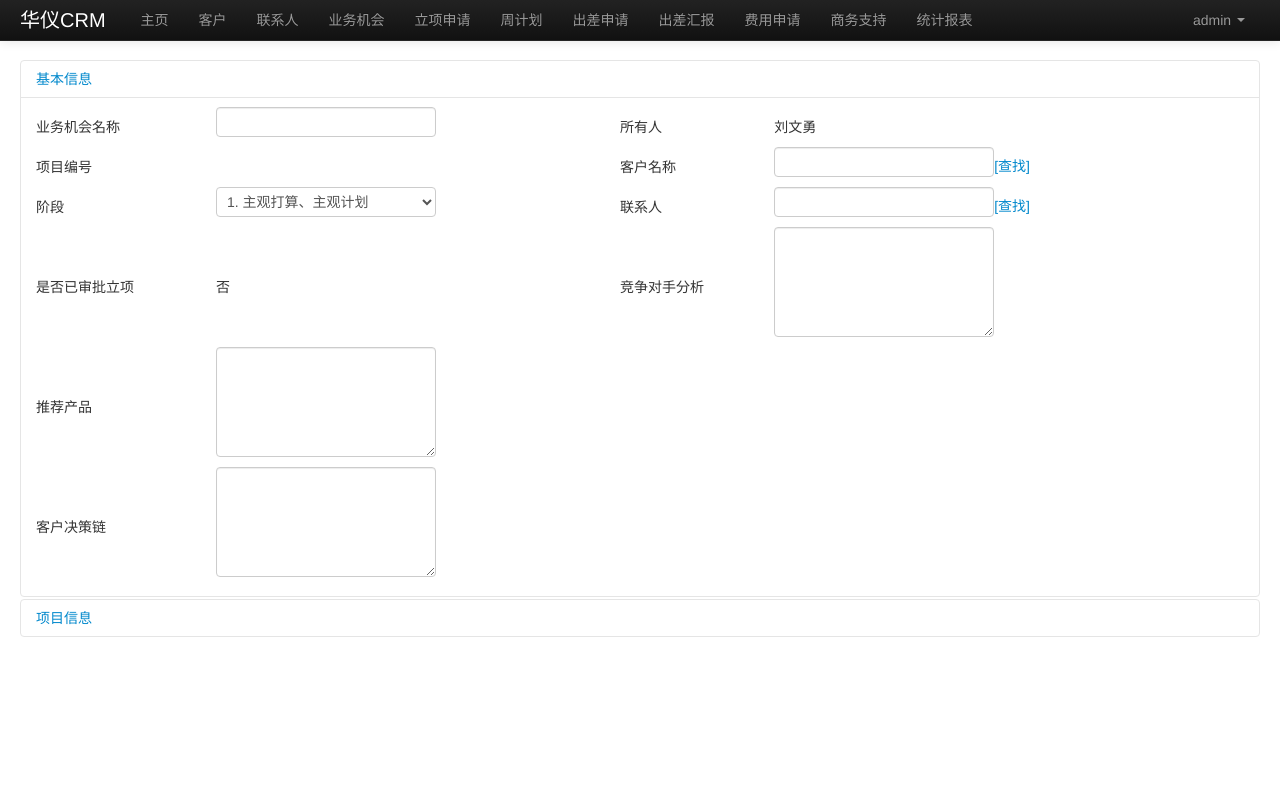
After one commit to fenildf/crm, a Django app: page /crm/main_sale_opportunity/new_sale_opportunity in a window 1280 px wide. The commit adds this page. Shown: the top 785 px of the page. Run offline with Django 3.2, Linux system fonts and the light colour scheme; a user stored in the database is signed in; parts of the project's set-up code (start-up, migrations or seed data) failed here and were passed over; some libraries are stand-ins or nearby versions.

Commit message:
完成了联系人，初步完成了业务机会的样式

```diff
--- a/crm/templates/base.html
+++ b/crm/templates/base.html
@@ -39,6 +39,9 @@
     {#对“联系人”功能模块页面的表格特效处理 #}
     <link href="{% static "css/contact/contact.css" %}" rel="stylesheet">
     <script src="{% static "js/contact/contact.js" %}"></script>
+    {#对“业务机会”功能模块页面的表格特效处理 #}
+    <link href="{% static "css/sale_opportunity/sale_opportunity.css" %}" rel="stylesheet">
+    <script src="{% static "js/sale_opportunity/sale_opportunity.js" %}"></script>
 </head>
 
 <body>
@@ -78,6 +81,7 @@
 
 <div class="container-fluid">
     {% block model_func %}{% endblock %}
+    {% block sale_opportunity %}{% endblock %}
 </div>
 <!-- /container -->
 </body>
--- /dev/null
+++ b/crm/templates/main_sale_opportunity_detail.html
@@ -0,0 +1,448 @@
+{% extends "base.html" %}
+{#显示该登录用户的联系人列表#}
+{# http://www.bootcss.com/p/jquery-ui-bootstrap/#accordion 日期及折叠#}
+{% block sale_opportunity %}
+
+    <div class="accordion" id="accordion2">
+    <div class="accordion-group">
+    <div class="accordion-heading">
+        <a class="accordion-toggle" data-toggle="collapse" data-parent="#accordion2" href="#basic_info">
+            基本信息
+        </a>
+    </div>
+    <div id="basic_info" class="accordion-body collapse in">
+        <div class="accordion-inner">
+            <div id="basic_info" class="collapse in">
+                <table class="cloudtab bianjibg" width="100%" border="0" cellpadding="0" cellspacing="0">
+                    <tbody>
+                    <tr>
+                        <td class="labright">
+                            业务机会名称
+                        </td>
+                        <td class="lableft">
+                            <div class="requiredInput">
+                                <div class="requiredinfo"></div>
+                                <input type="text" size="20" maxlength="255" name="ffe1000000017934jB67"
+                                       id="ffe1000000017934jB67" value=""></div>
+
+                        </td>
+
+
+                        <td class="labright">
+                            所有人
+
+                        </td>
+                        <td class="lableft">
+                            刘文勇
+
+                        </td>
+
+                    </tr>
+
+                    <tr>
+
+                        <td class="labright">
+                            项目编号
+
+                        </td>
+                        <td class="lableft">
+                            &nbsp;
+                            <input type="hidden" name="entity.strField15" id="ffe201200496198t5e0d" value="">
+
+                        </td>
+
+
+                        <td class="labright">
+                            客户名称
+
+                        </td>
+                        <td class="lableft">
+                            <div class="requiredInput">
+                                <div class="requiredinfo"></div>
+                                <input type="text" name="ffe201100003451XKACg" id="ffe201100003451XKACg" value=""
+                                       onchange="getElementByIdCS('ffe201100003451XKACg_lkid').value='';getElementByIdCS('ffe201100003451XKACg_mod').value='1';"><input
+                                    type="hidden" name="ffe201100003451XKACg_lkid" id="ffe201100003451XKACg_lkid"
+                                    value=""><input type="hidden" name="ffe201100003451XKACg_lkold"
+                                                    id="ffe201100003451XKACg_lkold" value=""><input type="hidden"
+                                                                                                    name="ffe201100003451XKACg_lktp"
+                                                                                                    id="ffe201100003451XKACg_lktp"
+                                                                                                    value="001"><input
+                                    type="hidden" name="ffe201100003451XKACg_lspf" id="ffe201100003451XKACg_lspf"
+                                    value="0"><input type="hidden" name="ffe201100003451XKACg_lspfsub"
+                                                     id="ffe201100003451XKACg_lspfsub" value="0"><input type="hidden"
+                                                                                                        name="ffe201100003451XKACg_mod"
+                                                                                                        id="ffe201100003451XKACg_mod"
+                                                                                                        value="0"><a
+                                    href="javascript:openLookup('/platform/lookup/lookup.action?lkfm=editPage&lknm=ffe201100003451XKACg&lktp=' + getElementByIdCS('ffe201100003451XKACg_lktp').value,670,'1','&lksrch=' + escapeUTF(getElementByIdCS('ffe201100003451XKACg').value.substring(0, 80)))">[查找] </a>
+                            </div>
+
+                        </td>
+
+                    </tr>
+
+                    <tr>
+
+                        <td class="labright">
+                            阶段
+
+                        </td>
+                        <td class="lableft">
+                            <div class="requiredInput">
+                                <div class="requiredinfo"></div>
+                                <select id="ffe201100003943eFUc8" name="ffe201100003943eFUc8">
+                                    <option value="">--无--</option>
+                                    <option index="0" value="1. 主观打算、主观计划" selected="">1. 主观打算、主观计划</option>
+                                    <option index="1" value="2. 信息发现">2. 信息发现</option>
+                                    <option index="3" value="3. 立项">3. 立项</option>
+                                    <option index="4" value="4. 实质操作">4. 实质操作</option>
+                                    <option index="5" value="5. 投标及商务谈判 ">5. 投标及商务谈判</option>
+                                    <option index="5" value="6. 签单">6. 签单</option>
+                                    <option index="6" value="7. 丢标、弃标">7. 丢标、弃标</option>
+                                </select></div>
+
+                        </td>
+
+
+                        <td class="labright">
+                            联系人
+
+                        </td>
+                        <td class="lableft">
+                            <div class="requiredInput">
+                                <div class="requiredinfo"></div>
+                                <input type="text" name="ffe201200849221yrnwZ" id="ffe201200849221yrnwZ" value=""
+                                       onchange="getElementByIdCS('ffe201200849221yrnwZ_lkid').value='';getElementByIdCS('ffe201200849221yrnwZ_mod').value='1';"><input
+                                    type="hidden" name="ffe201200849221yrnwZ_lkid" id="ffe201200849221yrnwZ_lkid"
+                                    value=""><input type="hidden" name="ffe201200849221yrnwZ_lkold"
+                                                    id="ffe201200849221yrnwZ_lkold" value=""><input type="hidden"
+                                                                                                    name="ffe201200849221yrnwZ_lktp"
+                                                                                                    id="ffe201200849221yrnwZ_lktp"
+                                                                                                    value="003"><input
+                                    type="hidden" name="ffe201200849221yrnwZ_lspf" id="ffe201200849221yrnwZ_lspf"
+                                    value="0"><input type="hidden" name="ffe201200849221yrnwZ_lspfsub"
+                                                     id="ffe201200849221yrnwZ_lspfsub" value="0"><input type="hidden"
+                                                                                                        name="ffe201200849221yrnwZ_mod"
+                                                                                                        id="ffe201200849221yrnwZ_mod"
+                                                                                                        value="0"><a
+                                    href="javascript:openLookup('/platform/lookup/lookup.action?lkfm=editPage&lknm=ffe201200849221yrnwZ&lktp=' + getElementByIdCS('ffe201200849221yrnwZ_lktp').value,670,'1','&lksrch=' + escapeUTF(getElementByIdCS('ffe201200849221yrnwZ').value.substring(0, 80)))">[查找] </a>
+                            </div>
+
+                        </td>
+
+                    </tr>
+
+                    <tr>
+
+                        <td class="labright">
+                            是否已审批立项
+
+                        </td>
+                        <td class="lableft">
+                            否
+                            <input type="hidden" name="entity.strField13" id="ffe201200491025u7PBM" value="否">
+
+                        </td>
+
+
+                        <td class="labright">
+                            竞争对手分析
+
+                        </td>
+                        <td class="lableft">
+                            <div class="requiredInput">
+                                <div class="requiredinfo"></div>
+                                <textarea id="ffe201202842610guwq7" name="ffe201202842610guwq7" maxlength="4000"
+                                          rows="5"
+                                          cols="40" wrap="soft"></textarea></div>
+
+                        </td>
+
+                    </tr>
+
+                    <tr>
+
+                        <td class="labright">
+                            推荐产品
+
+                        </td>
+                        <td class="lableft">
+                            <div class="requiredInput">
+                                <div class="requiredinfo"></div>
+                                <textarea id="ffe201202842622dq4QM" name="ffe201202842622dq4QM" maxlength="4000"
+                                          rows="5"
+                                          cols="40" wrap="soft">
+                                </textarea>
+                            </div>
+                        </td>
+                        <td class="labright">&nbsp;</td>
+                        <td class="lableft">&nbsp;</td>
+                    </tr>
+                    <tr>
+                        <td class="labright">
+                            客户决策链
+
+                        </td>
+                        <td class="lableft">
+                            <div class="requiredInput">
+                                <div class="requiredinfo"></div>
+                                <textarea id="ffe201202842873Stxzk" name="ffe201202842873Stxzk" maxlength="4000"
+                                          rows="5"
+                                          cols="40" wrap="soft">
+
+                                </textarea>
+                            </div>
+
+                        </td>
+
+
+                        <td class="labright">&nbsp;</td>
+                        <td class="lableft">&nbsp;</td>
+
+                    </tr>
+
+                    </tbody>
+                </table>
+            </div>
+        </div>
+    </div>
+    </div>
+    <div class="accordion-group">
+    <div class="accordion-heading">
+        <a class="accordion-toggle" data-toggle="collapse" data-parent="#accordion2" href="#project_info">
+            项目信息
+        </a>
+    </div>
+    <div id="project_info" class="accordion-body collapse">
+    <div class="accordion-inner">
+    <div id="project_info" class="collapse in">
+    <table class="cloudtab bianjibg" width="100%" border="0" cellpadding="0" cellspacing="0">
+        <tbody>
+
+        <tr>
+
+            <td class="labright">
+                预计销售额（以万为单位）
+
+            </td>
+            <td class="lableft">
+                <div class="requiredInput">
+                    <div class="requiredinfo"></div>
+                    <input type="text" size="20" maxlength="5" name="ffe201100003456bxpQG" id="ffe201100003456bxpQG"
+                           value="">
+                </div>
+            </td>
+            <td class="labright">
+                预计招标日期
+
+            </td>
+            <td class="lableft">
+                <div class="requiredInput">
+                    <div class="requiredinfo"></div>
+                    <input id="ffe201200849852jRum4" class="datepicker hasDatepicker" size="20" type="text"
+                           name="ffe201200849852jRum4" value=""></div>
+
+            </td>
+
+        </tr>
+
+        <tr>
+
+            <td class="labright">
+                预计毛利（以万为单位）
+
+            </td>
+            <td class="lableft">
+                <div class="requiredInput">
+                    <div class="requiredinfo"></div>
+                    <input type="text" size="20" maxlength="5" name="ffe201200499378gnl09" id="ffe201200499378gnl09"
+                           value=""></div>
+
+            </td>
+
+
+            <td class="labright">
+                签约时间
+
+            </td>
+            <td class="lableft">
+                <div class="requiredInput">
+                    <div class="requiredinfo"></div>
+                    <input id="ffe201100003459P6VMA" class="datepicker hasDatepicker" size="20" type="text"
+                           name="ffe201100003459P6VMA" value=""></div>
+
+            </td>
+
+        </tr>
+
+        <tr>
+
+            <td class="labright">
+                占年度目标比例
+
+            </td>
+            <td class="lableft">
+                <div class="requiredInput">
+                    <div class="requiredinfo"></div>
+                    <input type="text" size="20" maxlength="3" name="ffe201310856120PO9sj" id="ffe201310856120PO9sj"
+                           value=""></div>
+
+            </td>
+
+
+            <td class="labright">
+                厂家支持率
+
+            </td>
+            <td class="lableft">
+                <div class="requiredInput">
+                    <div class="requiredinfo"></div>
+                    <input type="text" size="20" maxlength="50" name="ffe2012008497699k1vI" id="ffe2012008497699k1vI"
+                           value=""></div>
+
+            </td>
+
+        </tr>
+
+        <tr>
+
+            <td class="labright">
+                目前费用总和
+
+            </td>
+            <td class="lableft">
+                &nbsp;
+                <input type="hidden" name="entity.strField20" id="ffe201200849919P7Vw8" value="">
+
+            </td>
+
+
+            <td class="labright">
+                是否报备
+
+            </td>
+            <td class="lableft">
+                <div class="requiredInput">
+                    <div class="requiredinfo"></div>
+                    <input type="checkbox" id="ffe201200849806Bjn3k" name="ffe201200849806Bjn3k"></div>
+
+            </td>
+
+        </tr>
+
+        </tbody>
+    </table>
+    <table class="cloudtab bianjibg" width="100%" border="0" cellpadding="0" cellspacing="0">
+        <tbody>
+
+        <tr>
+            <td class="labright ">
+                目前面临的问题
+
+            </td>
+            <td class="lableft rematab" colspan="3">
+
+                <div class="requiredInput">
+                    <div class="requiredinfo"></div>
+                    <textarea id="ffe201200850319N4fm5" name="ffe201200850319N4fm5" maxlength="4000" rows="5" cols="75"
+                              wrap="soft"></textarea></div>
+
+            </td>
+        </tr>
+
+        <tr>
+            <td class="labright ">
+                下一步工作计划
+
+            </td>
+            <td class="lableft rematab" colspan="3">
+
+                <div class="requiredInput">
+                    <div class="requiredinfo"></div>
+                    <input type="text" size="103" maxlength="255" name="ffe201100003448Pdf6g" id="ffe201100003448Pdf6g"
+                           value=""></div>
+
+            </td>
+        </tr>
+
+        <tr>
+            <td class="labright ">
+                资源需求
+
+            </td>
+            <td class="lableft rematab" colspan="3">
+
+                <div class="requiredInput">
+                    <div class="requiredinfo"></div>
+                    <textarea id="ffe201200849953xCa4y" name="ffe201200849953xCa4y" maxlength="4000" rows="5" cols="75"
+                              wrap="soft"></textarea></div>
+
+            </td>
+        </tr>
+
+        <tr>
+            <td class="labright ">
+                已处于本阶段几周
+
+            </td>
+            <td class="lableft rematab" colspan="3">
+
+                <div class="requiredInput">
+                    <div class="requiredinfo"></div>
+                    <input type="text" size="103" maxlength="50" name="ffe201200850342tvcyX" id="ffe201200850342tvcyX"
+                           value=""></div>
+
+            </td>
+        </tr>
+
+        <tr>
+            <td class="labright ">
+                何时进入下一阶段
+
+            </td>
+            <td class="lableft rematab" colspan="3">
+
+                <div class="requiredInput">
+                    <div class="requiredinfo"></div>
+                    <input id="ffe201200850356JsoZB" class="datepicker hasDatepicker" size="20" type="text"
+                           name="ffe201200850356JsoZB" value=""></div>
+
+            </td>
+        </tr>
+
+        <tr>
+            <td class="labright ">
+                赢率
+
+            </td>
+            <td class="lableft rematab" colspan="3">
+
+                <div class="requiredInput">
+                    <div class="requiredinfo"></div>
+                    <textarea id="ffe201310855159PXDhf" name="ffe201310855159PXDhf" maxlength="4000" rows="5" cols="75"
+                              wrap="soft"></textarea></div>
+
+            </td>
+        </tr>
+
+        <tr>
+            <td class="labright ">
+                备注
+
+            </td>
+            <td class="lableft rematab" colspan="3">
+
+                <textarea id="ffe201200850401JY1ZW" name="ffe201200850401JY1ZW" maxlength="4000" rows="5" cols="75"
+                          wrap="soft"></textarea>
+
+            </td>
+        </tr>
+
+        </tbody>
+    </table>
+
+    </div>
+    </div>
+    </div>
+    </div>
+    </div>
+{% endblock %}
--- a/crm/urls.py
+++ b/crm/urls.py
@@ -6,7 +6,7 @@ from hycrm.views import main_view
 from hycrm.views import main_page
 from hycrm.views import main_customer, new_customer, edit_customer
 from hycrm.views import main_contact, new_contact, edit_contact,get_customer_name
-from hycrm.views import main_sale_opportunity
+from hycrm.views import main_sale_opportunity,new_sale_opportunity,edit_sale_opportunity
 from hycrm.views import main_project_apply
 from hycrm.views import main_weekly_plan
 from hycrm.views import main_travel_request
@@ -35,6 +35,9 @@ urlpatterns = patterns('',
                        (r'^crm/main_contact/all_customers', get_customer_name),
 
                        (r'^crm/main_sale_opportunity/$', main_sale_opportunity),
+                       (r'^crm/main_sale_opportunity/new_sale_opportunity', new_sale_opportunity),
+                       (r'^crm/main_sale_opportunity/edit_sale_opportunity', edit_sale_opportunity),
+
                        (r'^crm/main_project_apply/$', main_project_apply),
                        (r'^crm/main_weekly_plan/$', main_weekly_plan),
                        (r'^crm/main_travel_request/$', main_travel_request),
--- a/hycrm/authority.py
+++ b/hycrm/authority.py
@@ -2,7 +2,7 @@
 __author__ = 'lwy'
 # 根据用户显示主页的菜单
 # 根据用户的组等来控制显示的权限
-from hycrm.models import Customer, Contact
+from hycrm.models import Customer, Contact,Sale_opportunity
 
 
 def get_user_display_model(user):
@@ -80,3 +80,7 @@ def edit_user_contact(item):
                                               mobile=item[7],
                                               email=item[8],
                                               note=item[9])
+def get_user_customer_name(item):
+    return Customer.objects.all().values('name')
+def get_user_sale_opportunity(item):
+    return Sale_opportunity.objects.all()
--- /dev/null
+++ b/hycrm/static/css/sale_opportunity/sale_opportunity.css
@@ -0,0 +1,14 @@
+.hover_click_sale_opportunity {
+    background-color: #2f96b4;
+}
+
+.hover_move_sale_opportunity {
+    background-color: #c4e3f3;
+}
+
+.table_sale_opportunity {
+    cursor: pointer;
+}
+.modal-body{
+    max-height: 800px;
+}
--- a/hycrm/static/js/contact/contact.js
+++ b/hycrm/static/js/contact/contact.js
@@ -40,7 +40,9 @@ $(document).ready(function () {
         }
     });
     $("#edit_contact_btn").click(function () {
+        i = current_selected + 1;
         if ($('#edit_customer_name option').size() == 1) {
+//            ajax有异步执行的问题，和下面的代码不是顺序执行的，要在回调里写
             $.ajax({
                 type: "POST",
                 url: "all_customers",
@@ -48,11 +50,12 @@ $(document).ready(function () {
                 success: function (jsonObject) {
                     $.each(jsonObject, function (key, val) {
                         $("#edit_customer_name").append("<option>" + val + "</option>");
+                        $("#edit_customer_name").val($('#table_contact tr:nth-child(' + i + ') td:nth-child(5)').text());
                     });
                 }
             });
         }
-            i = current_selected + 1;
+
         $("#edit_contact_id").val($('#table_contact tr:nth-child(' + i + ') td:nth-child(1)').text());
         $("#edit_contact_name").val($('#table_contact tr:nth-child(' + i + ') td:nth-child(2)').text());
         $("#edit_contact_duty").val($('#table_contact tr:nth-child(' + i + ') td:nth-child(3)').text());
--- /dev/null
+++ b/hycrm/static/js/sale_opportunity/sale_opportunity.js
@@ -0,0 +1,31 @@
+/**
+ * Created by ThinkPad on 13-10-17.
+ */
+/**
+ * Created by ThinkPad on 13-10-16.
+ */
+// 控制客户页面的table的点击和移动颜色，同时对应“修改客户”按钮的可用性
+$(document).ready(function () {
+    var current_selected = -1;
+    $("#edit_sale_opportunity_btn").prop("disabled", true);
+    $("#table_sale_opportunity tr:gt(0)").hover(
+        function () {
+            $(this).addClass("hover_move_sale_opportunity");
+        },
+        function () {
+            $(this).removeClass("hover_move_sale_opportunity");
+        });
+
+    $("#table_sale_opportunity tr:gt(0)").click(function () {
+        if (current_selected != $(this).parent().find("tr").index($(this))) {
+            $("#edit_sale_opportunity_btn").prop("disabled", false);
+            current_selected = $(this).parent().find("tr").index($(this));
+        }
+        else {
+            $("#edit_sale_opportunity_btn").prop("disabled", true);
+            current_selected = -1;
+        }
+        $(this).toggleClass("hover_click_sale_opportunity").siblings().removeClass("hover_click_sale_opportunity");
+        $(this).removeClass("hover_move_sale_opportunity");
+    });
+});
--- a/hycrm/views.py
+++ b/hycrm/views.py
@@ -5,15 +5,22 @@ from django.contrib.auth import authenticate, login
 from django.shortcuts import render_to_response
 from hycrm.authority import get_user_display_model
 from hycrm.authority import get_user_customer, create_user_customer, edit_user_customer
-from hycrm.authority import get_user_contact, create_user_contact, edit_user_contact
+from hycrm.authority import get_user_contact, create_user_contact, edit_user_contact, get_user_customer_name
+from hycrm.authority import get_user_sale_opportunity
 from django.contrib.auth.decorators import login_required
 from django.template.loader import get_template
 from django.template import Context
 import json
 
+#ajax方式获取联系人对应的所属客户
 def get_customer_name(request):
-    name = ['北京','天津','上海']
-    return HttpResponse(json.dumps(name,ensure_ascii=False))
+    customer_name = get_user_customer_name(request)
+    name = []
+    for v in customer_name:
+        name.append(v['name'])
+    return HttpResponse(json.dumps(name, ensure_ascii=False))
+
+
 def index(request):
     return render_to_response('login.html')
 
@@ -115,7 +122,37 @@ def edit_contact(request):
 
 
 def main_sale_opportunity(request):
-    return HttpResponse("业务机会")
+    model_list = get_user_display_model(request.user.username)
+    sale_opportunity_data = get_user_sale_opportunity(request.user.username)
+    t = get_template('main_sale_opportunity.html')
+    html = t.render(Context(
+        {'username': request.user.username,
+         'model_list': model_list,
+         'sale_opportunity_data': sale_opportunity_data}
+    ))
+    return HttpResponse(html)
+
+
+def new_sale_opportunity(request):
+    model_list = get_user_display_model(request.user.username)
+    t = get_template('main_sale_opportunity_detail.html')
+    html = t.render(Context(
+        {'username': request.user.username,
+         'title': "新建业务机会",
+         'model_list': model_list}
+    ))
+    return HttpResponse(html)
+
+
+def edit_sale_opportunity(request):
+    model_list = get_user_display_model(request.user.username)
+    t = get_template('main_sale_opportunity_detail.html')
+    html = t.render(Context(
+        {'username': request.user.username,
+         'title': "编辑业务机会",
+         'model_list': model_list}
+    ))
+    return HttpResponse(html)
 
 
 def main_project_apply(request):
```
Also changed, not shown: crm/templates/main_contact.html (+5 -4 lines), crm/templates/main_sale_opportunity.html (added, +38 -0 lines), crm/templates/test.html (added, +20 -0 lines), hycrm/models.py (+28 -27 lines), db/sqlite3.db, 1 other file. Lines whose indentation alone changed are shown as unchanged.
